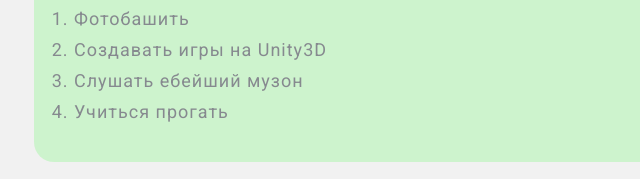
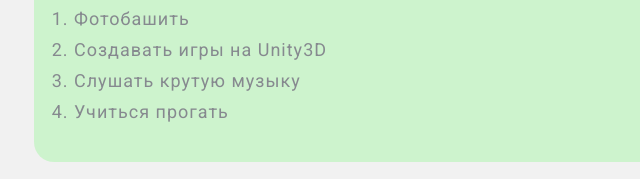
Before and after one commit to DovaTuum/AndrushaSoftware, a plain HTML site: page index.html in a window 1280 px wide. Shown: the part 386-565 px from the top of the page, 231-871 px from the left. Drawn offline with Linux system fonts and the light colour scheme.

Commit message:
Update index.html

```diff
--- a/index.html
+++ b/index.html
@@ -30,7 +30,7 @@
         <ol class="list">
             <li>Фотобашить</li>
             <li>Создавать игры на Unity3D</li>
-            <li>Слушать ебейший музон</li>
+            <li>Слушать крутую музыку</li>
             <li>Учиться прогать</li>
         </ol>
     </div>
```
